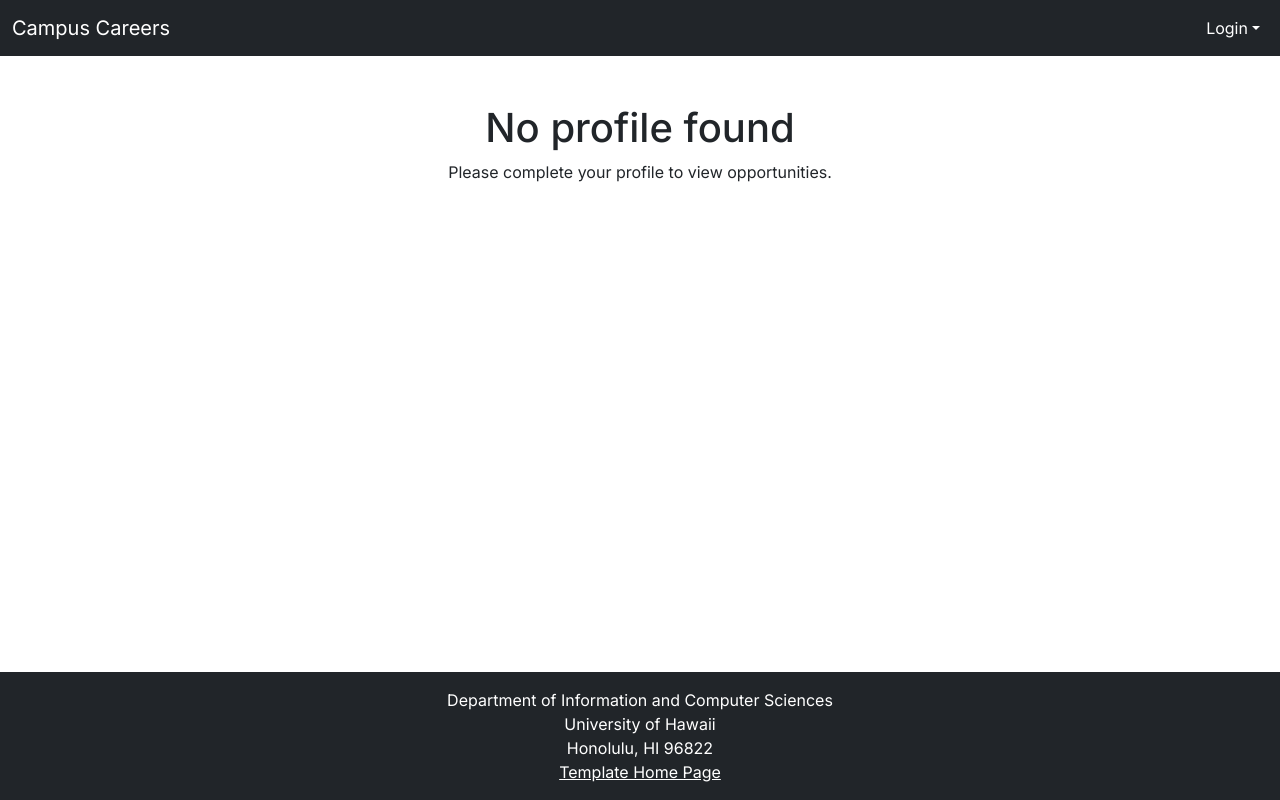
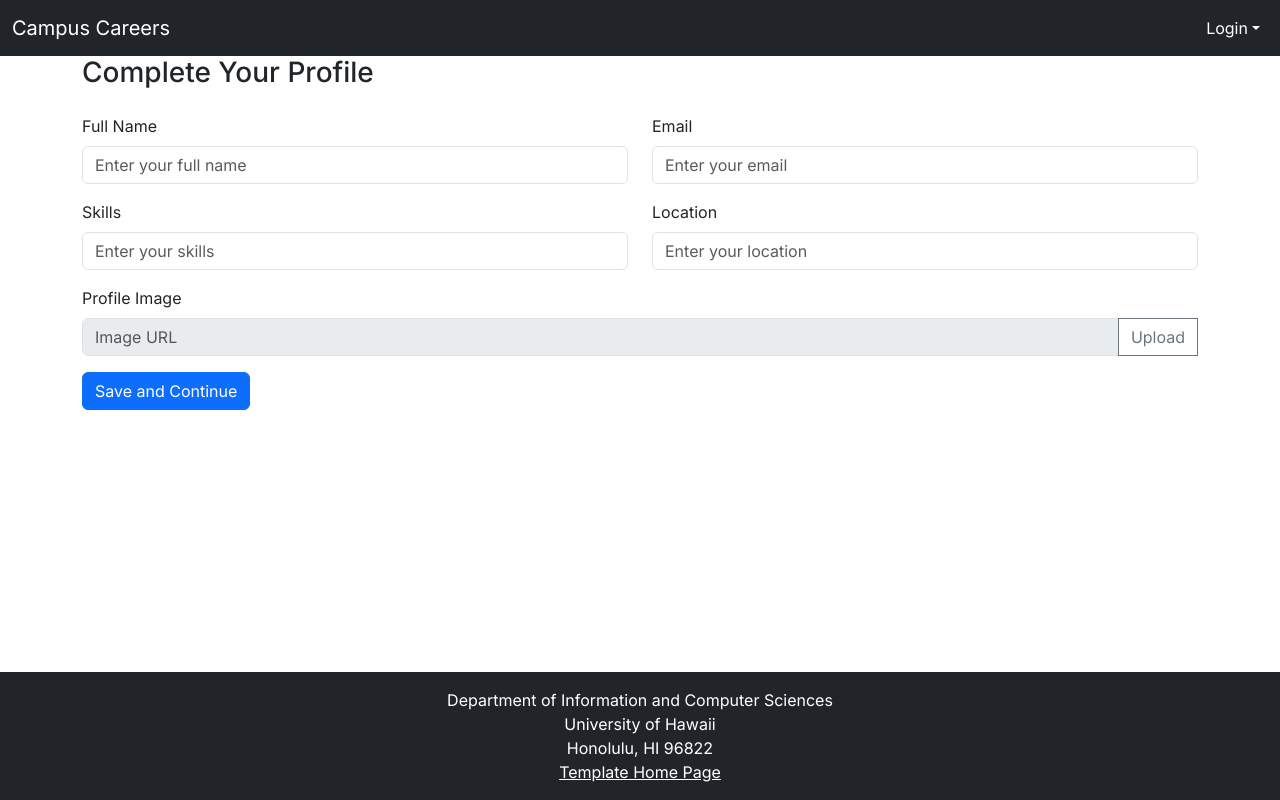
Before and after one commit to campus-careers/campus-careers-app, a Next.js app: page /student in a window 1280 px wide. Built offline with nearby package versions, Linux system fonts and the light colour scheme; no server answers.

Commit message:
new default

```diff
--- a/src/app/student/page.tsx
+++ b/src/app/student/page.tsx
@@ -1,142 +1,151 @@
 'use client';
 
-import { useEffect, useState } from 'react';
-import { Button, Col, Container, Row, Form } from 'react-bootstrap';
-import EditableProfile from '@/components/EditStudent';
-import Image from 'next/image'; // Import the Image component
+import { useState } from 'react';
+import { Button, Col, Container, Row, Form, InputGroup } from 'react-bootstrap';
+import { useForm } from 'react-hook-form';
+import Image from 'next/image';
 
-type Student = {
-  id: number;
-  name: string;
-  email: string;
-  skills: string[];
-  image: string;  // Ensure 'image' is part of the Student type
-  location: string;
-  companies: string[];
-  interviews: string[];
-  interests: string[];
-  major?: string;
-  portfolio?: string;
-};
+const AddStudentInfo = () => {
+  const [selectedImage, setSelectedImage] = useState<File | null>(null);
+  const { register, handleSubmit } = useForm();
 
-const StudentHomePage = () => {
-  const [student, setStudent] = useState<Student | null>(null);
-  const [selectedImage, setSelectedImage] = useState<File | null>(null); // State for storing selected image
-
-  const fetchStudentData = async () => {
-    const response = await fetch('/api/user/get-user'); // Adjust this to match the actual route
-    const data = await response.json();
-    if (data.success) {
-      setStudent(data.user); // Ensure the user data has an 'image' property
-    } else {
-      console.log('Error fetching student data:', data.error);
-    }
-  };
-
+  // Handle image upload
   const handleImageChange = (e: React.ChangeEvent<HTMLInputElement>) => {
     if (e.target.files && e.target.files[0]) {
       setSelectedImage(e.target.files[0]);
     }
   };
 
-  const handleProfileUpdate = async () => {
-    const formData = new FormData();
-    formData.append('name', student?.name || '');
-    formData.append('email', student?.email || '');
-    formData.append('skills', student?.skills.join(',') || '');
-    formData.append('location', student?.location || '');
-    formData.append('companies', student?.companies.join(',') || '');
-    formData.append('interests', student?.interests.join(',') || '');
-    formData.append('major', student?.major || '');
-    formData.append('portfolio', student?.portfolio || '');
-    if (selectedImage) {
-      formData.append('image', selectedImage);
-    }
+  // Handle form submission
+  const onSubmit = async (data: any) => {
+    const imageUrl = selectedImage ? `/images/${selectedImage.name}` : data.image;
+    // Update the student data (send it to the backend or context)
+    const updatedData = {
+      ...data,
+      image: imageUrl,
+    };
 
-    // Submit the form data (simulated here for now)
-    console.log('Profile Update Form:', formData);
-    // You would typically call an API to save the form data here
+    // Perform save action (e.g., API call to save data)
+    console.log(updatedData);
+
+    // Reset form state or provide feedback
   };
 
-  useEffect(() => {
-    fetchStudentData(); // Fetch student data when the page loads
-  }, []); // Empty dependency array ensures this runs only once when the page loads
-
-  if (!student) {
-    return (
-      <main>
-        <div className="text-center mt-5">
-          <h1>No profile found</h1>
-          <p>Please complete your profile to view opportunities.</p>
-        </div>
-      </main>
-    );
-  }
-
   return (
-    <main>
-      <Container className="mt-4">
-        <h2 className="text-center mb-4">Student Home Page</h2>
-        <Row className="justify-content-center">
-          <Col md={5}>
-            <EditableProfile student={student} onSave={fetchStudentData} />
-            {' '}
-            {/* Pass the fetchStudentData function as a prop */}
-          </Col>
-
-          <Col md={4} className="d-flex flex-column gap-3">
-            <Button variant="light" className="border">Browse Companies</Button>
-            <Button variant="light" className="border">Browse by Skill</Button>
-            <Button variant="light" className="border">Browse by Location</Button>
+    <form onSubmit={handleSubmit(onSubmit)}>
+      <Container>
+        <Row className="mb-3">
+          <Col md={12}>
+            <h3>Complete Your Profile</h3>
           </Col>
         </Row>
 
-        {/* Image Upload Section */}
         <Row className="mb-3">
-          <Col md={12}>
+          <Col md={6}>
             <Form.Group>
-              <Form.Label>Profile Image (Optional)</Form.Label>
+              <Form.Label>Full Name</Form.Label>
               <Form.Control
-                type="file"
-                accept="image/*"
-                onChange={handleImageChange}
+                {...register('name')}
+                type="text"
+                placeholder="Enter your full name"
+                required
               />
-              {selectedImage && (
-                <div className="mt-3">
-                  <h5>Selected Image Preview:</h5>
-                  <Image
-                    src={URL.createObjectURL(selectedImage)} // Using next/image to optimize
-                    alt="Profile Preview"
-                    width={150}
-                    height={150}
-                    style={{ objectFit: 'cover' }}
-                  />
-                </div>
-              )}
+            </Form.Group>
+          </Col>
+
+          <Col md={6}>
+            <Form.Group>
+              <Form.Label>Email</Form.Label>
+              <Form.Control
+                {...register('email')}
+                type="email"
+                placeholder="Enter your email"
+                required
+              />
+            </Form.Group>
+          </Col>
+        </Row>
+
+        <Row className="mb-3">
+          <Col md={6}>
+            <Form.Group>
+              <Form.Label>Skills</Form.Label>
+              <Form.Control
+                {...register('skills')}
+                type="text"
+                placeholder="Enter your skills"
+                required
+              />
+            </Form.Group>
+          </Col>
+
+          <Col md={6}>
+            <Form.Group>
+              <Form.Label>Location</Form.Label>
+              <Form.Control
+                {...register('location')}
+                type="text"
+                placeholder="Enter your location"
+                required
+              />
             </Form.Group>
           </Col>
         </Row>
 
         <Row className="mb-3">
           <Col md={12}>
-            <Button variant="primary" onClick={handleProfileUpdate}>
+            <Form.Group>
+              <Form.Label>Profile Image</Form.Label>
+              <InputGroup>
+                <Form.Control
+                  {...register('image')}
+                  type="text"
+                  placeholder="Image URL"
+                  disabled
+                />
+                <Button
+                  variant="outline-secondary"
+                  onClick={() => document.getElementById('fileInput')?.click()}
+                >
+                  Upload
+                </Button>
+                <input
+                  type="file"
+                  id="fileInput"
+                  style={{ display: 'none' }}
+                  accept="image/*"
+                  onChange={handleImageChange}
+                />
+              </InputGroup>
+            </Form.Group>
+          </Col>
+        </Row>
+
+        {selectedImage && (
+          <Row className="mb-3">
+            <Col md={12}>
+              <h5>Selected Image Preview</h5>
+              <Image
+                src={URL.createObjectURL(selectedImage)} // Display the uploaded image
+                alt="Selected Profile"
+                width={150}
+                height={150}
+                objectFit="cover"
+              />
+            </Col>
+          </Row>
+        )}
+
+        <Row className="mb-3">
+          <Col md={12}>
+            <Button variant="primary" type="submit">
               Save and Continue
             </Button>
           </Col>
         </Row>
-
-        <Row className="mt-5">
-          <Col md={8} className="mx-auto">
-            <h5 className="fw-bold">Recent Matches</h5>
-            <ul className="list-unstyled">
-              <li>Company A</li>
-              <li>Company B</li>
-            </ul>
-          </Col>
-        </Row>
       </Container>
-    </main>
+    </form>
   );
 };
 
-export default StudentHomePage;
+export default AddStudentInfo;
```
